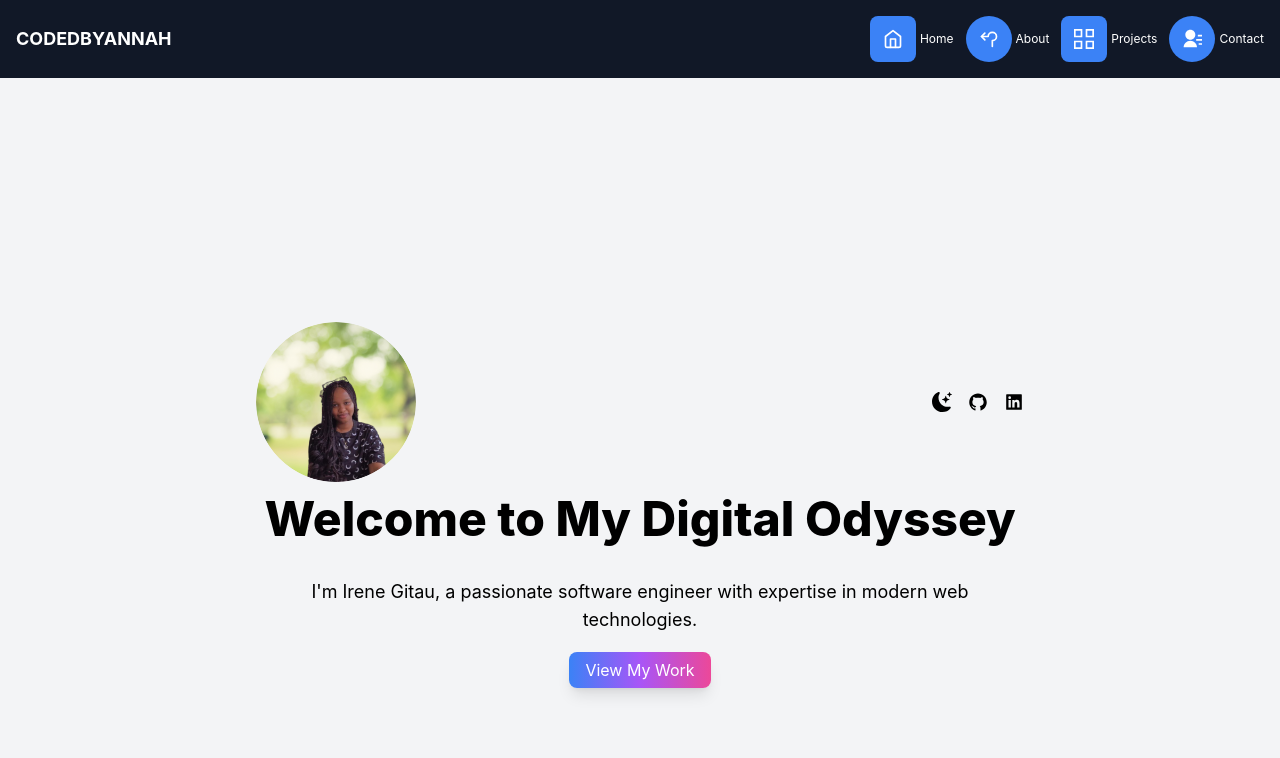
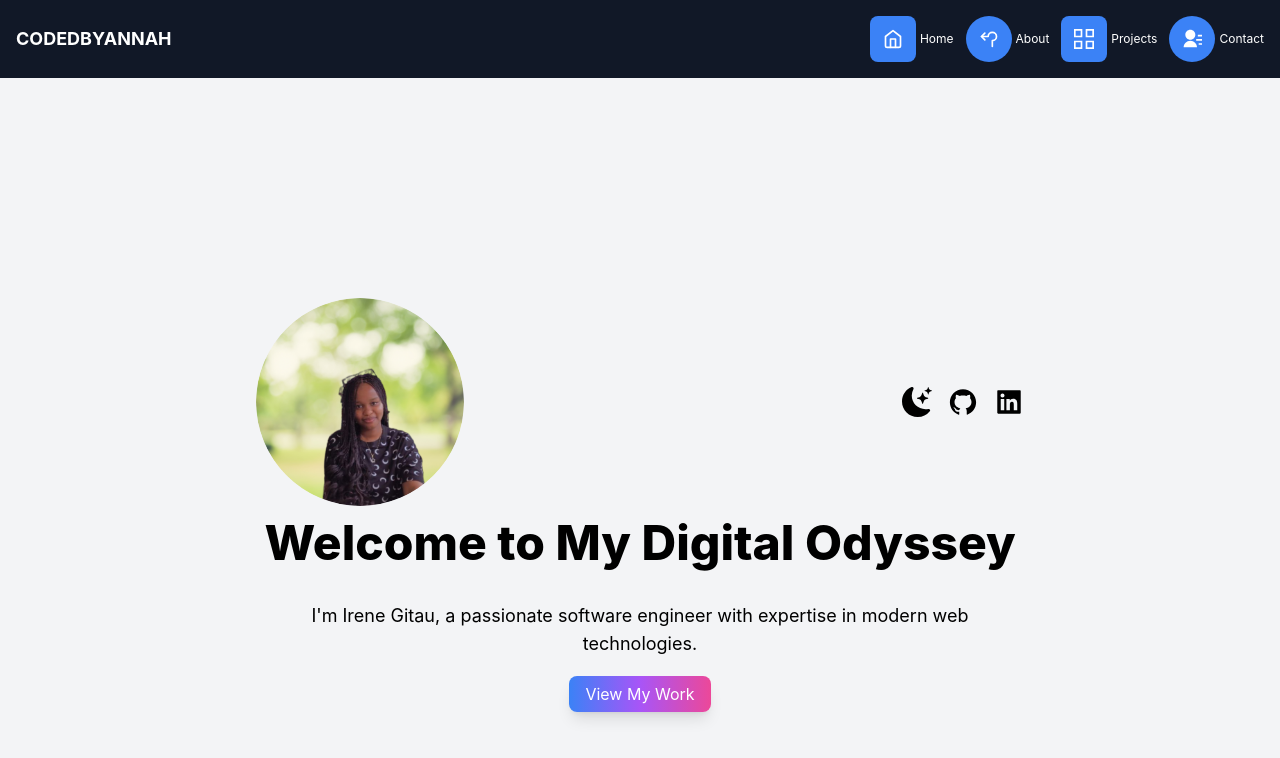
Before and after one commit to Annah-2003/My-Digital-Odyssey, a Next.js app in the folder portfolio/: page / in a window 1280 px wide. Shown: the top 758 px of the page. Built offline with nearby package versions, Linux system fonts and the light colour scheme.

Commit message:
updated links to github and linkedin

```diff
--- a/portfolio/pages/index.js
+++ b/portfolio/pages/index.js
@@ -67,24 +67,36 @@ export default function Home() {
                 <Image
                   src={profilePic}
                   alt="Profile Picture"
-                  className="w-40 h-40 rounded-full mb-4 md:mb-0"
-                  width={160}
-                  height={160}
+                  className="w-52 h-52 rounded-full mb-4 md:mb-0"
+                  width={208}
+                  height={208}
                 />
               </motion.div>
               <div className="flex space-x-4">
                 <motion.div variants={iconVariants} whileHover="hover">
                   <BsFillMoonStarsFill
-                    className="text-xl cursor-pointer"
+                    className="text-3xl cursor-pointer"
                     onClick={() => setDarkMode(!darkMode)}
                   />
                 </motion.div>
-                <motion.div variants={iconVariants} whileHover="hover">
-                  <AiFillGithub className="text-xl cursor-pointer" />
-                </motion.div>
-                <motion.div variants={iconVariants} whileHover="hover">
-                  <AiFillLinkedin className="text-xl cursor-pointer" />
-                </motion.div>
+                <motion.a
+                  variants={iconVariants}
+                  whileHover="hover"
+                  href="https://github.com/Annah-2003"
+                  target="_blank"
+                  rel="noopener noreferrer"
+                >
+                  <AiFillGithub className="text-3xl cursor-pointer" />
+                </motion.a>
+                <motion.a
+                  variants={iconVariants}
+                  whileHover="hover"
+                  href="https://www.linkedin.com/in/irene-gitau-4048a5251/"
+                  target="_blank"
+                  rel="noopener noreferrer"
+                >
+                  <AiFillLinkedin className="text-3xl cursor-pointer" />
+                </motion.a>
               </div>
             </div>
             <motion.h1
```
